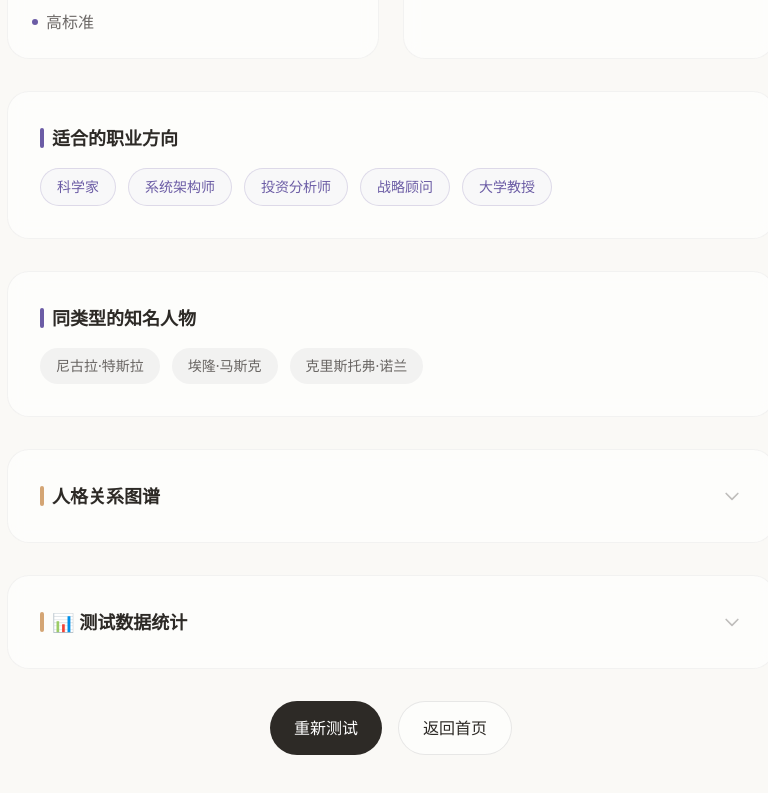
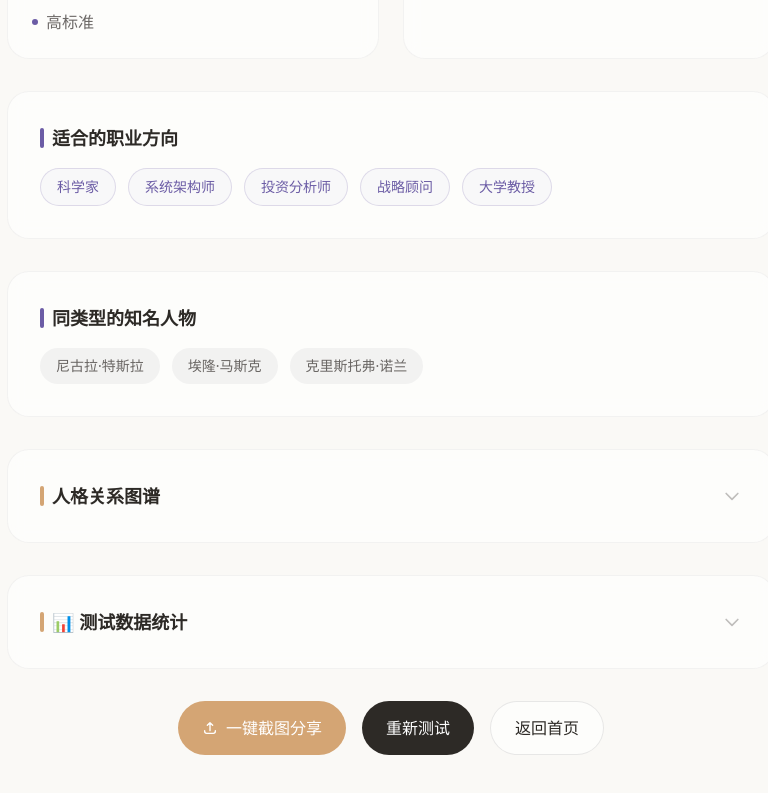
Before and after one commit to profwenqing-ui/mbti-test, a Next.js app: page /result in a window 1280 px wide. Shown: the part 1275-2068 px from the top of the page, without its empty margins (249-1017 px from the left). Built offline with nearby package versions, Linux system fonts and the light colour scheme.

Commit message:
feat: 增加一键截图分享卡片功能
Coze-Commit-Type: user
Coze-User-ID: 420464467391296
Coze-Conversation-ID: 12881393

```diff
--- a/package.json
+++ b/package.json
@@ -54,6 +54,7 @@
     "drizzle-orm": "^0.45.1",
     "drizzle-zod": "^0.8.3",
     "embla-carousel-react": "^8.6.0",
+    "html2canvas": "^1.4.1",
     "input-otp": "^1.4.2",
     "lucide-react": "^0.468.0",
     "next": "16.1.1",
--- a/src/app/result/page.tsx
+++ b/src/app/result/page.tsx
@@ -1,10 +1,11 @@
 'use client';
 
 import { useSearchParams } from 'next/navigation';
-import { useEffect, useState, Suspense } from 'react';
+import { useEffect, useState, Suspense, useRef } from 'react';
 import Link from 'next/link';
 import { getMBTIType, type MBTIType } from '@/data/mbti-types';
 import { getRelations, getRelationLevelColor, getRelationLevelLabel } from '@/data/mbti-relations';
+import html2canvas from 'html2canvas';
 
 // 统计数据类型
 interface StatsData {
@@ -60,6 +61,54 @@ function ResultContent() {
   const [showStats, setShowStats] = useState(false);
   const [showRelations, setShowRelations] = useState(false);
   const [imgLoaded, setImgLoaded] = useState(false);
+  const [capturing, setCapturing] = useState(false);
+  const [showToast, setShowToast] = useState(false);
+  const shareCardRef = useRef<HTMLDivElement>(null);
+
+  const handleShare = async () => {
+    if (!shareCardRef.current) return;
+    setCapturing(true);
+    try {
+      // 等一帧让 share card 渲染完成
+      await new Promise((r) => setTimeout(r, 100));
+      const canvas = await html2canvas(shareCardRef.current, {
+        backgroundColor: '#FAF9F6',
+        scale: 2,
+        useCORS: true,
+        allowTaint: false,
+        logging: false,
+      });
+      const blob = await new Promise<Blob | null>((resolve) =>
+        canvas.toBlob(resolve, 'image/png', 1.0)
+      );
+      if (!blob) return;
+
+      // 尝试用原生分享（手机端）
+      if (navigator.share && navigator.canShare) {
+        const file = new File([blob], `MBTI-${typeCode}.png`, { type: 'image/png' });
+        if (navigator.canShare({ files: [file] })) {
+          await navigator.share({ files: [file], title: `我是${typeCode}型人格` });
+          return;
+        }
+      }
+
+      // 降级：下载图片
+      const url = URL.createObjectURL(blob);
+      const a = document.createElement('a');
+      a.href = url;
+      a.download = `MBTI-${typeCode}.png`;
+      a.click();
+      URL.revokeObjectURL(url);
+
+      // 显示成功提示
+      setShowToast(true);
+      setTimeout(() => setShowToast(false), 2000);
+    } catch (e) {
+      console.error('截图分享失败', e);
+    } finally {
+      setCapturing(false);
+    }
+  };
 
   const relations = getRelations(typeCode);
 
@@ -120,6 +169,81 @@ function ResultContent() {
           mounted ? 'opacity-100 translate-y-0' : 'opacity-0 translate-y-6'
         }`}
       >
+        {/* ===== 分享卡片（截图用，隐藏） ===== */}
+        <div ref={shareCardRef} className={`${capturing ? 'block' : 'hidden'}`}>
+          <div className="w-[375px] bg-[#FAF9F6] p-8 rounded-3xl" style={{ fontFamily: 'system-ui, -apple-system, sans-serif' }}>
+            {/* 顶部装饰 */}
+            <div className="flex items-center gap-2 mb-6">
+              <div className="w-2 h-2 rounded-full" style={{ backgroundColor: mbtiType.color }} />
+              <div className="w-2 h-2 rounded-full" style={{ backgroundColor: mbtiType.color + '60' }} />
+              <div className="w-2 h-2 rounded-full" style={{ backgroundColor: mbtiType.color + '30' }} />
+              <span className="ml-auto text-[10px] text-[#2D2A26]/30 tracking-widest uppercase">16Personality</span>
+            </div>
+
+            {/* 头像 */}
+            <div className="w-24 h-24 mx-auto mb-4 rounded-2xl overflow-hidden shadow-md"
+              style={{ backgroundColor: mbtiType.color + '15' }}
+            >
+              <img src={mbtiType.imageUrl} alt={mbtiType.code} className="w-full h-full object-cover" />
+            </div>
+
+            {/* 类型代码 */}
+            <div className="text-center mb-4">
+              <h2 className="text-5xl font-bold text-[#2D2A26] tracking-tight mb-1">{mbtiType.code}</h2>
+              <p className="text-lg font-medium" style={{ color: mbtiType.color }}>{mbtiType.nickname}</p>
+              <p className="text-sm text-[#2D2A26]/50 mt-1">{mbtiType.title}</p>
+            </div>
+
+            {/* 分隔线 */}
+            <div className="flex items-center gap-3 mb-5">
+              <div className="flex-1 h-px" style={{ backgroundColor: mbtiType.color + '20' }} />
+              <span className="text-xs" style={{ color: mbtiType.color }}>✦ 性格特征 ✦</span>
+              <div className="flex-1 h-px" style={{ backgroundColor: mbtiType.color + '20' }} />
+            </div>
+
+            {/* 描述 */}
+            <p className="text-sm text-[#2D2A26]/70 leading-relaxed mb-5 line-clamp-4">
+              {mbtiType.description}
+            </p>
+
+            {/* 维度倾向 */}
+            <div className="space-y-2 mb-5">
+              {dimensionPercentages.map((dim) => {
+                const config = DIMENSIONS.find((d) => d.key === dim.key)!;
+                const isLeft = dim.dominant === config.key[0];
+                return (
+                  <div key={dim.key} className="flex items-center gap-2 text-xs">
+                    <span className="w-5 text-right font-medium" style={{ color: isLeft ? config.leftColor : '#2D2A26/30' }}>
+                      {config.key[0]}
+                    </span>
+                    <div className="flex-1 h-1.5 bg-[#2D2A26]/5 rounded-full overflow-hidden">
+                      <div className="h-full rounded-full" style={{
+                        width: isLeft ? '65%' : '35%',
+                        backgroundColor: config.leftColor,
+                      }} />
+                    </div>
+                    <span className="w-5 font-medium" style={{ color: !isLeft ? config.rightColor : '#2D2A26/30' }}>
+                      {config.key[1]}
+                    </span>
+                  </div>
+                );
+              })}
+            </div>
+
+            {/* 底部 */}
+            <div className="text-center text-[10px] text-[#2D2A26]/30 pt-4 border-t border-[#2D2A26]/5">
+              扫码测试你的MBTI人格类型
+            </div>
+          </div>
+        </div>
+
+        {/* ===== Toast 提示 ===== */}
+        {showToast && (
+          <div className="fixed top-6 left-1/2 -translate-x-1/2 z-[100] bg-[#2D2A26] text-white px-5 py-3 rounded-full text-sm shadow-lg animate-in fade-in slide-in-from-top-2 duration-300">
+            ✅ 图片已保存
+          </div>
+        )}
+
         {/* ===== 结果头部 ===== */}
         <div className="text-center mb-8 md:mb-12">
           {/* 形象图 - 手机端更小 */}
@@ -456,6 +580,28 @@ function ResultContent() {
 
         {/* ===== 操作按钮 ===== */}
         <div className="flex flex-col sm:flex-row gap-3 md:gap-4 justify-center pb-4 md:pb-0">
+          <button
+            onClick={handleShare}
+            disabled={capturing}
+            className="inline-flex items-center justify-center gap-2 px-5 py-3 md:px-6 md:py-3.5 bg-[#D4A574] text-white rounded-full text-sm md:text-base font-medium hover:bg-[#D4A574]/90 active:scale-[0.97] hover:shadow-lg transition-all duration-200 disabled:opacity-50"
+          >
+            {capturing ? (
+              <>
+                <svg className="animate-spin w-4 h-4" fill="none" viewBox="0 0 24 24">
+                  <circle className="opacity-25" cx="12" cy="12" r="10" stroke="currentColor" strokeWidth="4" />
+                  <path className="opacity-75" fill="currentColor" d="M4 12a8 8 0 018-8V0C5.373 0 0 5.373 0 12h4z" />
+                </svg>
+                生成中...
+              </>
+            ) : (
+              <>
+                <svg className="w-4 h-4" fill="none" stroke="currentColor" viewBox="0 0 24 24">
+                  <path strokeLinecap="round" strokeLinejoin="round" strokeWidth={2} d="M4 16v1a3 3 0 003 3h10a3 3 0 003-3v-1m-4-8l-4-4m0 0L8 8m4-4v12" />
+                </svg>
+                一键截图分享
+              </>
+            )}
+          </button>
           <Link
             href="/test"
             className="inline-flex items-center justify-center gap-2 px-5 py-3 md:px-6 md:py-3.5 bg-[#2D2A26] text-white rounded-full text-sm md:text-base font-medium hover:bg-[#2D2A26]/90 active:scale-[0.97] hover:shadow-lg transition-all duration-200"
```
Also changed, not shown: 1 other file (tests, documents, lock files or other folders).
